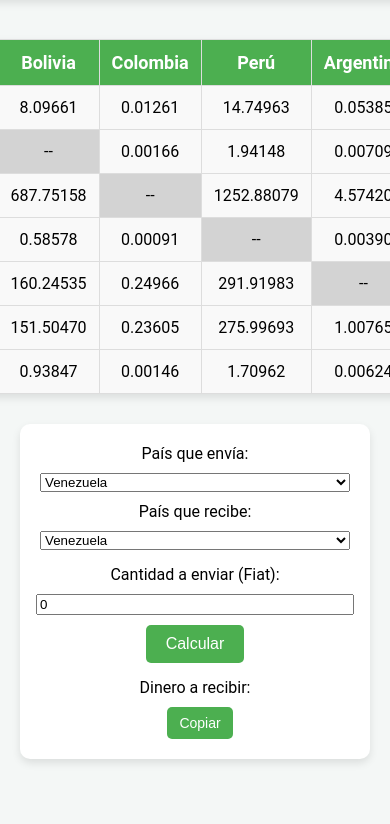
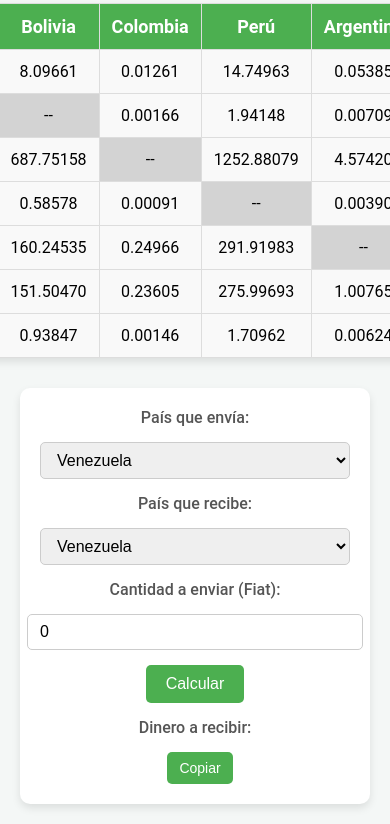
Before and after one commit to ingfernandeza/mandareal-exchange, a plain HTML site: page index.html in a window 390 px wide. Shown: the part 969-1793 px from the top of the page. Before the commit the page ends 1748 px from the top, so only its background shows below. Drawn offline with Linux system fonts and the light colour scheme; no server answers.

Commit message:
Agregar aplicación Mandareal Exchange 5

```diff
--- a/index.html
+++ b/index.html
@@ -147,32 +147,46 @@
             box-shadow: 0 4px 8px rgba(0, 0, 0, 0.1);
             border-radius: 10px;
             margin-top: 20px;
+            max-width: 600px;
+            margin-left: auto;
+            margin-right: auto;
         }
 
         .envio-recibe-container {
             display: flex;
-            justify-content: space-between;
+            justify-content: center;
             align-items: center;
-            gap: 15px;
+            gap: 30px;
         }
 
         .cantidad-calcular-container {
             display: flex;
-            justify-content: space-between;
+            justify-content: center;
             align-items: center;
-            gap: 15px;
+            gap: 30px;
         }
 
         .resultado-container {
             display: flex;
-            justify-content: space-between;
+            justify-content: center;
             align-items: center;
             gap: 15px;
         }
 
         .calculator-container label {
-            width: 100%;
-            text-align: center;
+            font-size: 16px;
+            font-weight: 500;
+            color: #555;
+            min-width: 150px;
+            text-align: left;
+        }
+
+        .calculator-container select, .calculator-container input {
+            padding: 8px 12px;
+            border: 1px solid #ccc;
+            border-radius: 5px;
+            font-size: 16px;
+            min-width: 150px;
         }
 
         .result {
@@ -255,21 +269,23 @@
 
             @media (max-width: 768px) {
             .calculator-container {
-                flex-direction: column;
-                text-align: center;
-            }
-
-            .calculator-container label, .calculator-container input, .calculator-container select {
-                width: 100%;
-            }
-
-            .commission-row {
-                flex-direction: column;
+                max-width: 100%;
+                margin: 20px auto 0;
             }
 
             .envio-recibe-container, .cantidad-calcular-container, .resultado-container {
                 flex-direction: column;
-                gap: 10px;
+                gap: 15px;
+            }
+
+            .calculator-container label {
+                text-align: center;
+                min-width: auto;
+            }
+
+            .calculator-container select, .calculator-container input {
+                width: 100%;
+                min-width: auto;
             }
         }
     </style>
@@ -951,7 +967,6 @@
             exportBtn.innerHTML = '📸 Exportando...';
 
             const table = document.getElementById('conversionTable');
-               //const commission = document.getElementById('commissionInput').value;
             const timestamp = new Date().toLocaleString('es-ES');
 
             const canvas = document.createElement('canvas');
@@ -978,8 +993,9 @@
             ctx.textAlign = 'center';
             ctx.fillText('Mandareal Exchange - Tasas de Conversión', canvas.width / 2, padding + 30);
 
+            // Solo mostrar timestamp, sin comisión
             ctx.font = '16px Arial';
-               ctx.fillText(`Comisión: ${commission}% | ${timestamp}`, canvas.width / 2, padding + 55);
+            ctx.fillText(`${timestamp}`, canvas.width / 2, padding + 55);
 
             let y = padding + titleHeight;
 
@@ -1047,7 +1063,6 @@
             exportBtn.innerHTML = originalText;
         }
     }
-
        // Event listeners
        document.getElementById('commissionInput').addEventListener('input', updateCommissionSelect);
 
```
Lines whose indentation alone changed are shown as unchanged.
